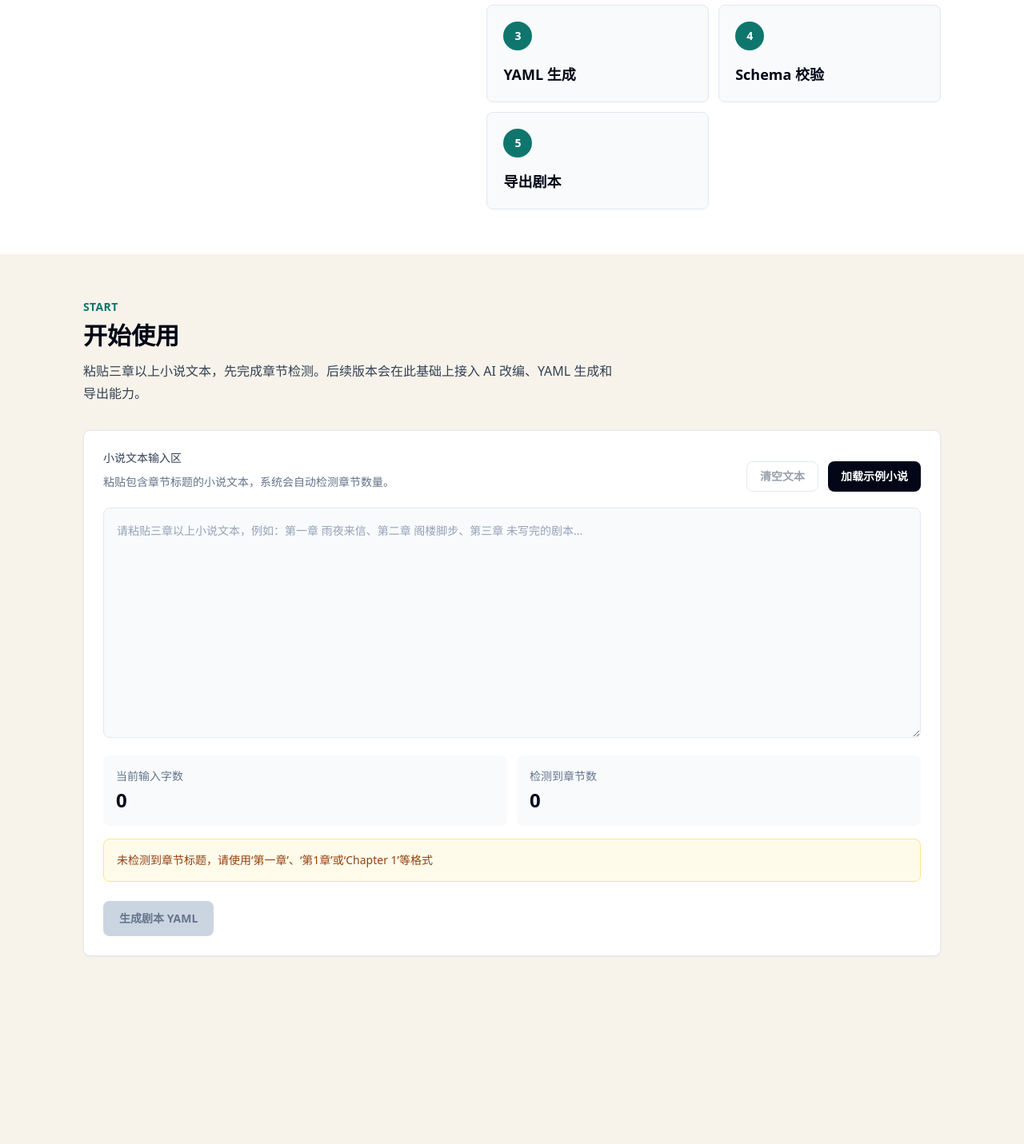
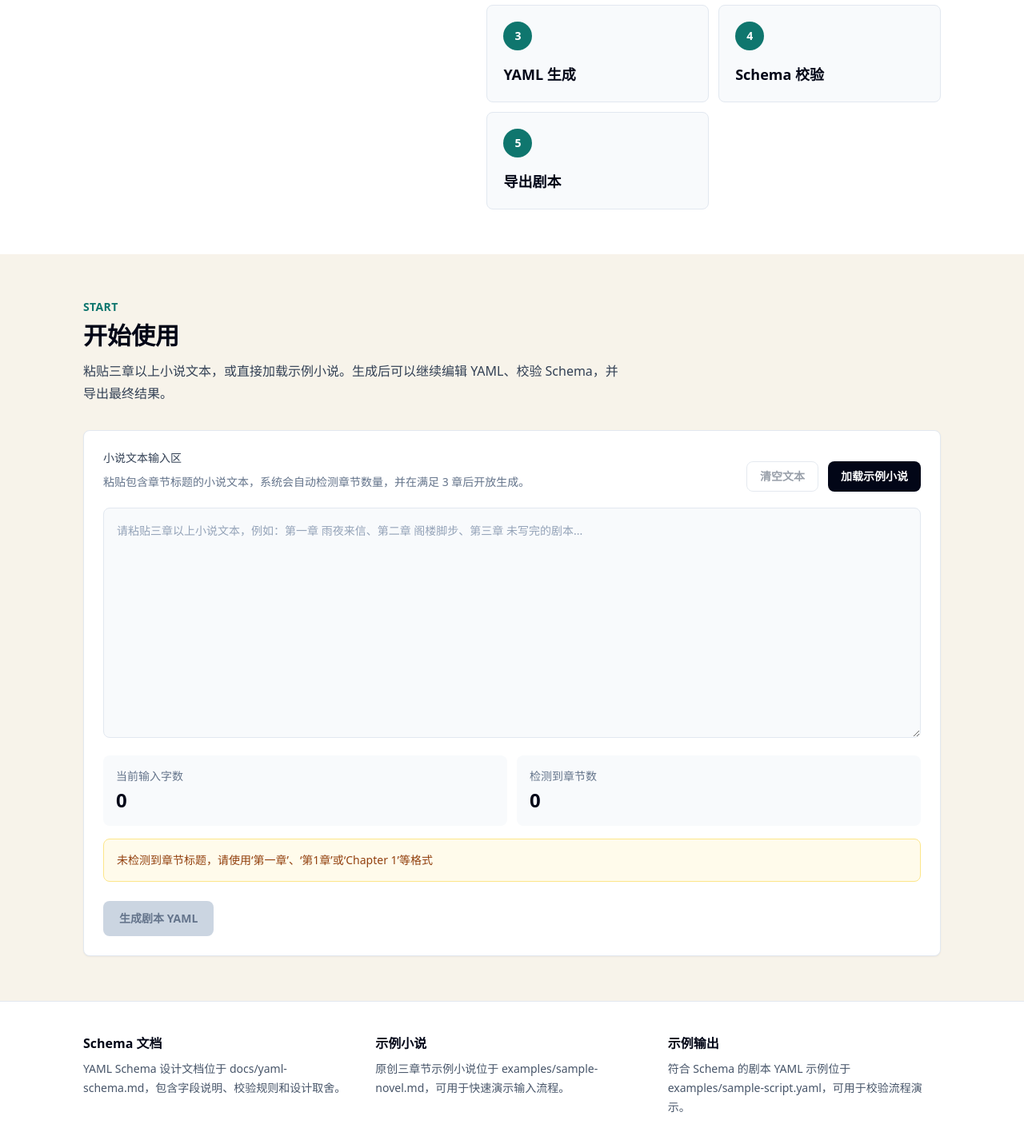
Before and after one commit to maybebebee/Novel2Script, a Next.js app: page / in a window 1280 px wide. Shown: the part 681-2112 px from the top of the page at 80% size. Before the commit the page ends 1933 px from the top, so only its background shows below. Built offline with nearby package versions, Linux system fonts and the light colour scheme.

Commit message:
Polish delivery docs and demo experience

```diff
--- a/app/page.tsx
+++ b/app/page.tsx
@@ -14,7 +14,7 @@ export default function Home() {
             {APP_NAME}
           </h1>
           <p className="mt-6 max-w-2xl text-lg leading-8 text-slate-700">
-            一个 AI 小说转剧本工具，帮助作者把三章以上的小说文本转换为结构化剧本 YAML，快速获得可编辑、可继续打磨的剧本初稿。
+            一个 AI 小说转剧本工具，帮助作者把三章以上小说文本转换为结构化剧本 YAML，快速获得可编辑、可校验、可导出的剧本初稿。
           </p>
         </div>
       </section>
@@ -24,7 +24,7 @@ export default function Home() {
           <SectionHeading
             eyebrow="Workflow"
             title="核心流程"
-            description="本 PR 先搭建清晰的 Demo 骨架，后续会逐步接入小说解析、AI 改编、Schema 校验与导出能力。"
+            description="从章节检测到 AI 生成，再到 YAML 编辑、Schema 校验和导出，评委可以在首页完成端到端体验。"
           />
 
           <div className="grid gap-3 sm:grid-cols-2">
@@ -48,9 +48,38 @@ export default function Home() {
           <SectionHeading
             eyebrow="Start"
             title="开始使用"
-            description="粘贴三章以上小说文本，先完成章节检测。后续版本会在此基础上接入 AI 改编、YAML 生成和导出能力。"
+            description="粘贴三章以上小说文本，或直接加载示例小说。生成后可以继续编辑 YAML、校验 Schema，并导出最终结果。"
           />
           <NovelInput />
+        </div>
+      </section>
+
+      <section className="border-t border-slate-200 bg-white">
+        <div className="mx-auto grid w-full max-w-6xl gap-6 px-6 py-10 sm:px-8 md:grid-cols-3 lg:px-10">
+          <div>
+            <h2 className="text-base font-semibold text-slate-950">
+              Schema 文档
+            </h2>
+            <p className="mt-2 text-sm leading-6 text-slate-600">
+              YAML Schema 设计文档位于 docs/yaml-schema.md，包含字段说明、校验规则和设计取舍。
+            </p>
+          </div>
+          <div>
+            <h2 className="text-base font-semibold text-slate-950">
+              示例小说
+            </h2>
+            <p className="mt-2 text-sm leading-6 text-slate-600">
+              原创三章节示例小说位于 examples/sample-novel.md，可用于快速演示输入流程。
+            </p>
+          </div>
+          <div>
+            <h2 className="text-base font-semibold text-slate-950">
+              示例输出
+            </h2>
+            <p className="mt-2 text-sm leading-6 text-slate-600">
+              符合 Schema 的剧本 YAML 示例位于 examples/sample-script.yaml，可用于校验流程演示。
+            </p>
+          </div>
         </div>
       </section>
     </main>
--- a/components/NovelInput.tsx
+++ b/components/NovelInput.tsx
@@ -115,7 +115,7 @@ export function NovelInput() {
             小说文本输入区
           </label>
           <p className="mt-2 text-sm leading-6 text-slate-500">
-            粘贴包含章节标题的小说文本，系统会自动检测章节数量。
+            粘贴包含章节标题的小说文本，系统会自动检测章节数量，并在满足 3 章后开放生成。
           </p>
         </div>
 
@@ -198,7 +198,7 @@ export function NovelInput() {
         </button>
         {isGenerating ? (
           <p className="text-sm font-medium text-slate-700">
-            AI 正在分析章节、人物、场景和对白，请稍候。
+            AI 正在分析章节、人物、地点、场景和对白，请稍候。
           </p>
         ) : null}
       </div>
--- a/package.json
+++ b/package.json
@@ -5,7 +5,8 @@
   "scripts": {
     "dev": "next dev",
     "build": "next build",
-    "start": "next start"
+    "start": "next start",
+    "lint": "tsc --noEmit"
   },
   "dependencies": {
     "js-yaml": "^4.2.0",
```
Also changed, not shown: 4 other files (tests, documents, lock files or other folders).
